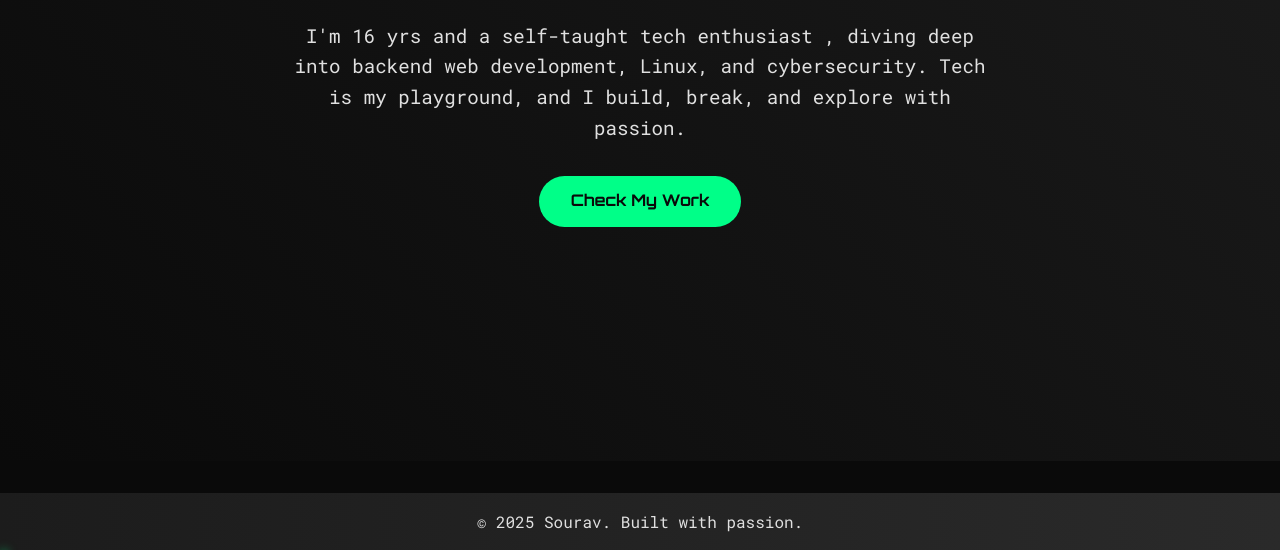
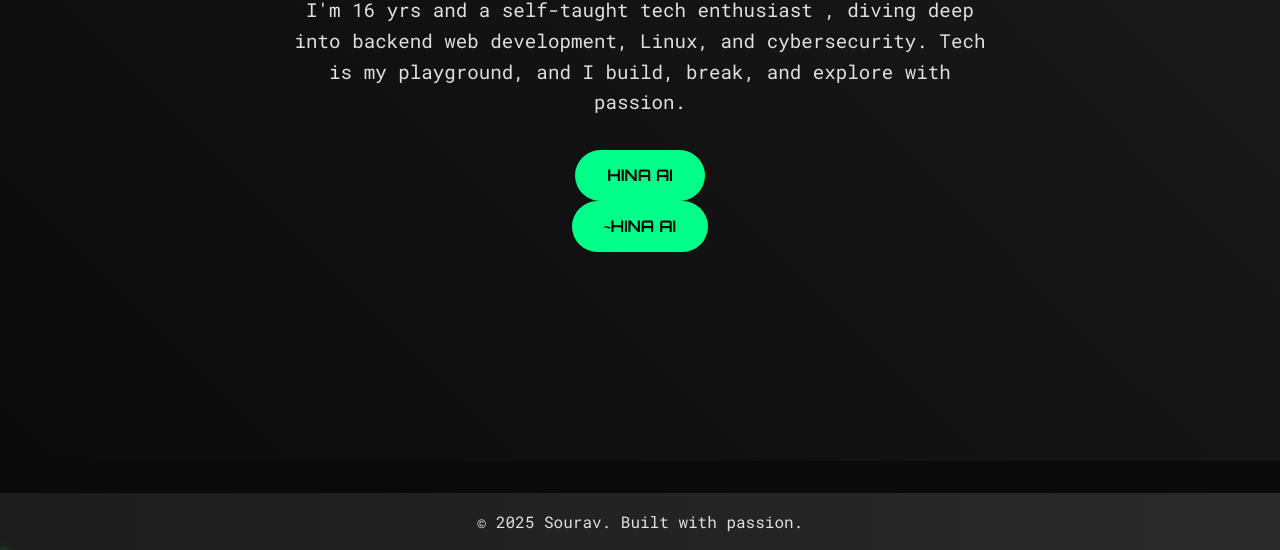
Before and after one commit to souravdpal/-Profile, a plain HTML site: page index.html in a window 1280 px wide. Shown: the part 365-915 px from the top of the page. Drawn offline with Linux system fonts and the light colour scheme.

Commit message:
Update index.html

```diff
--- a/index.html
+++ b/index.html
@@ -32,7 +32,9 @@
     <section class="hero">
         <h1 class="animate jitter">Hey, I'm Sourav</h1>
         <p class="animate">I'm 16 yrs and a  self-taught tech enthusiast , diving deep into backend web development, Linux, and cybersecurity. Tech is my playground, and I build, break, and explore with passion.</p>
-        <a href="projects.html" class="btn animate">Check My Work</a>
+        <a href="https://hina-39ib.onrender.com/" class="btn animate">HINA AI</a>
+         <a href="https://hina-39ib.onrender.com/" class="btn animate">~HINA AI</a>
+
     </section>
 
     <footer>
```
